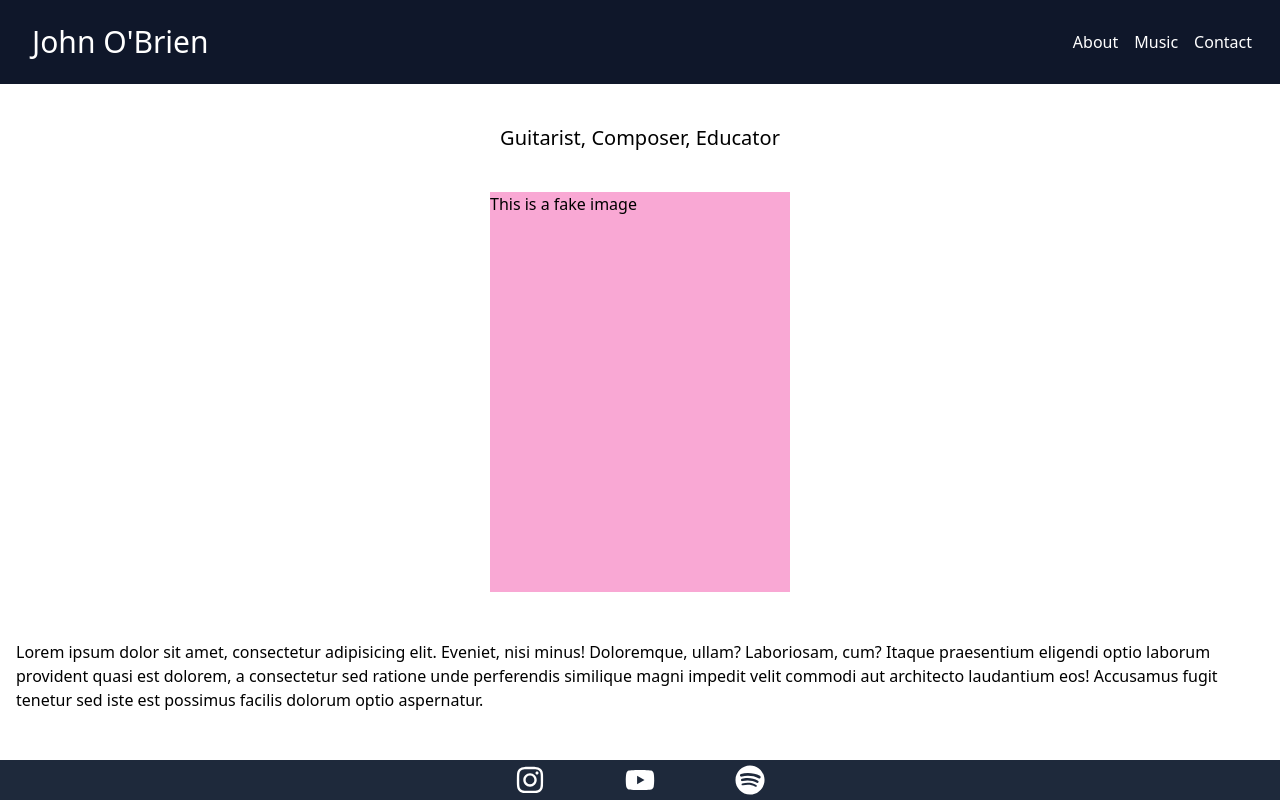
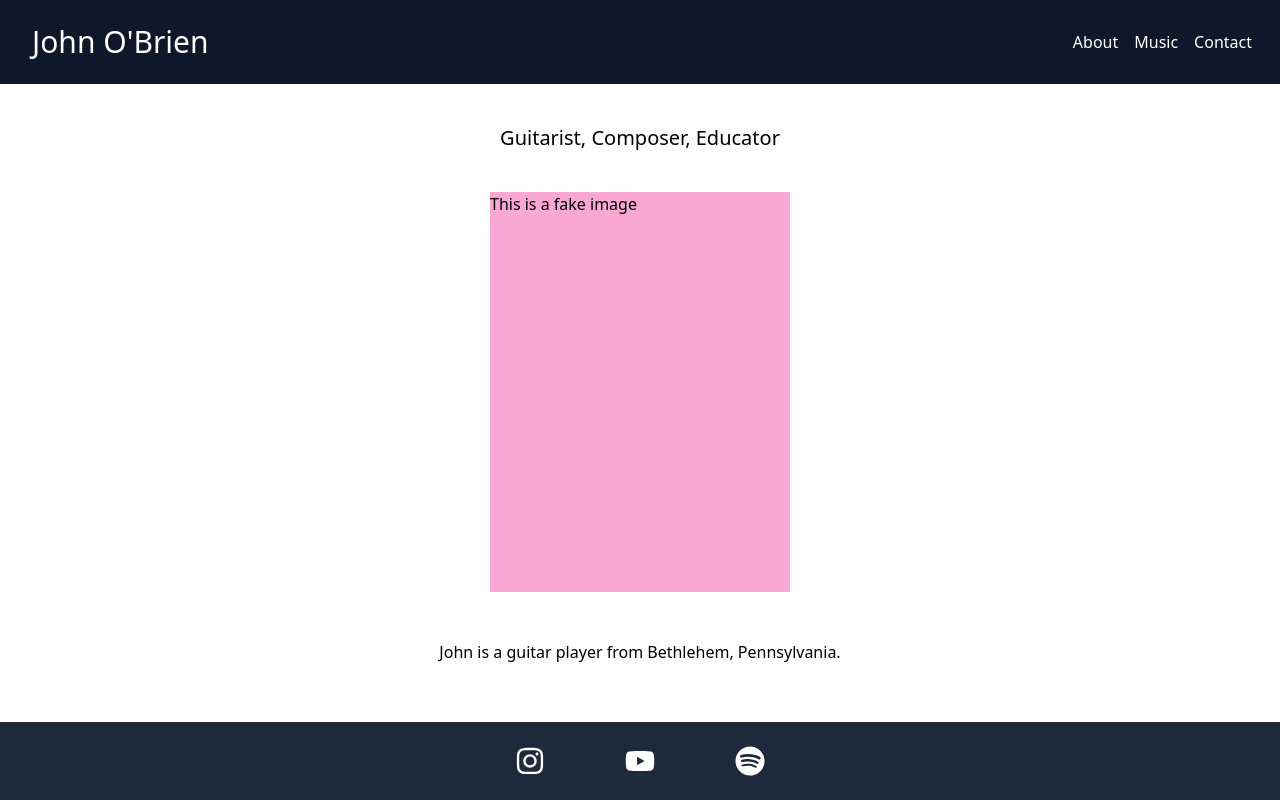
Before and after one commit to johnobriendev/johnMusicPage, a React (Vite) app: page / in a window 1280 px wide. Built offline with nearby package versions, Linux system fonts and the light colour scheme.

Commit message:
change text on homepage

```diff
--- a/src/components/Home.jsx
+++ b/src/components/Home.jsx
@@ -3,7 +3,7 @@ export default function Home(){
         <div className="w-full h-full flex flex-col gap-10 items-center py-10 px-2">
             <h1 className="text-xl">Guitarist, Composer, Educator</h1>
             <div className="h-[400px] min-w-[300px] max-w-[400px] bg-pink-300">This is a fake image</div>
-            <p className="p-2">Lorem ipsum dolor sit amet, consectetur adipisicing elit. Eveniet, nisi minus! Doloremque, ullam? Laboriosam, cum? Itaque praesentium eligendi optio laborum provident quasi est dolorem, a consectetur sed ratione unde perferendis similique magni impedit velit commodi aut architecto laudantium eos! Accusamus fugit tenetur sed iste est possimus facilis dolorum optio aspernatur.</p>
+            <p className="p-2">John is a guitar player from Bethlehem, Pennsylvania.</p>
         </div>
     )
 }
```
